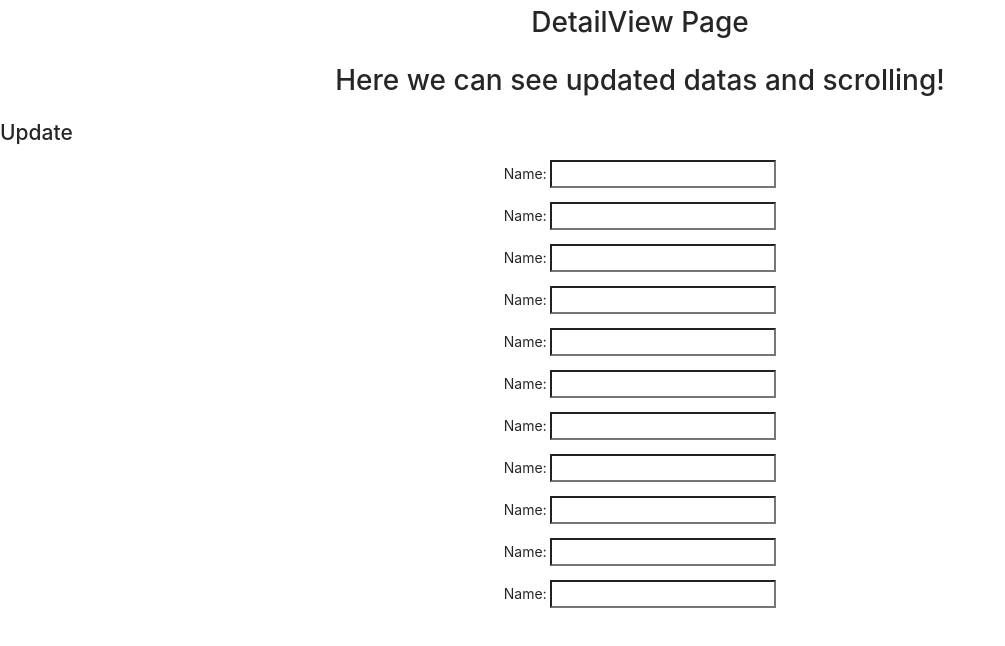
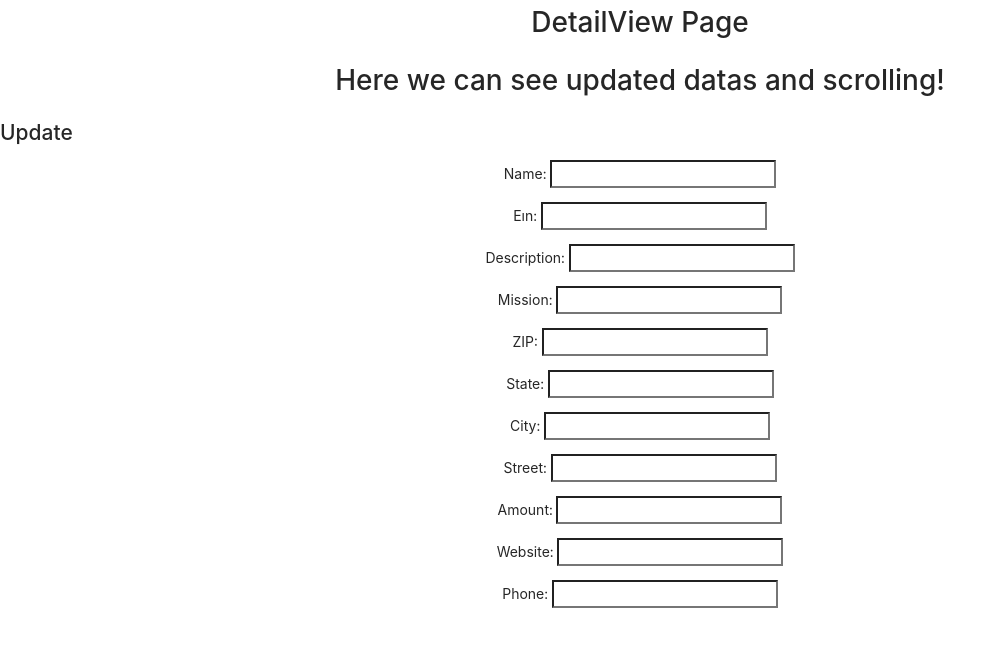
Before and after one commit to petekgithub/fetch-data-mongdb-trytry, a React (Create React App) app: page /detailview in a window 1280 px wide. Shown: the top 646 px of the page, without its empty margins (0-1005 px from the left). Built offline with nearby package versions, Linux system fonts and the light colour scheme; no server answers; what react-auth-kit would draw is missing.

Commit message:
pagination-bar-visible

```diff
--- a/src/components/DataTable/index.tsx
+++ b/src/components/DataTable/index.tsx
@@ -1,11 +1,19 @@
+/* eslint-disable react/prop-types */
 import axios from 'axios';
 import React, { useState, useEffect } from 'react';
 import { MoreOutlined } from '@ant-design/icons';
 import { Button, Dropdown, Table, Menu } from 'antd';
 
+interface DataTableTypes {
+  data: object[];
+  columns: any;
+  actions: any;
+  loading: boolean;
+  //rowKey: any;
+}
 
-
-const DataTable = ({ data = [], columns, actions, loading, rowKey = "_id" }) => {
+//const DataTable = ({ data = [], columns, actions, loading, rowKey = "_id" }: DataTableTypes) => {
+const DataTable = ({ data = [], columns, actions, loading }: DataTableTypes) => {
 
     const pagination = {
         showSizeChanger: true,
@@ -16,7 +24,8 @@ const DataTable = ({ data = [], columns, actions, loading, rowKey = "_id" }) =>
 
     return (
         <div className="DataTable">
-        <Table loading={loading} dataSource={data} rowKey={rowKey} size="middle" pagination={pagination}>
+        {/* <Table loading={loading} dataSource={data} rowKey={rowKey} size="middle" pagination={pagination}> */}
+        <Table loading={loading} dataSource={data} size="middle" pagination={pagination}>
             {columns.map((x:any) => (
             <Table.Column
                 title={x.title}
@@ -33,9 +42,9 @@ const DataTable = ({ data = [], columns, actions, loading, rowKey = "_id" }) =>
           width={80}
           align="center"
           render={(_, x) => (
-            <Dropdown trigger="click" overlay={
+            <Dropdown trigger={["click"]} overlay={
               <Menu>
-                {actions && actions.map(y => (
+                {actions && actions.map((y:any) => (
                   <Menu.Item key={y.text}>
                     <Button block size="small" type="text" icon={y.icon} onClick={() => y.onClick(x)} className="text-left">
                       {y.text}
--- a/src/index.tsx
+++ b/src/index.tsx
@@ -21,6 +21,5 @@ root.render(
           <App />
         </BrowserRouter>
       </AuthProvider >
-
   </React.StrictMode>
 );
--- a/src/views/DetailView/Edit/index.tsx
+++ b/src/views/DetailView/Edit/index.tsx
@@ -30,52 +30,52 @@ const Edit = () => {
                 </label>
             </p>
             <p>
-                 <label>Name: <input type="text" name="EIN"  onChange={changeData}>
+                 <label>Eın: <input type="text" name="EIN"  onChange={changeData}>
                 </input>
                 </label>
             </p>
             <p>
-                <label>Name: <input type="text" name="Description" onChange={changeData}>
+                <label>Description: <input type="text" name="Description" onChange={changeData}>
                 </input>
                 </label>
             </p>
             <p>
-                <label>Name: <input type="text" name="Mission" onChange={changeData}>
+                <label>Mission: <input type="text" name="Mission" onChange={changeData}>
                 </input>
                 </label>
             </p>
             <p>
-                <label>Name: <input type="text" name="ZIP" onChange={changeData}>
+                <label>ZIP: <input type="text" name="ZIP" onChange={changeData}>
                 </input>
                 </label>
             </p>
             <p>
-                <label>Name: <input type="text" name="State" onChange={changeData}>
+                <label>State: <input type="text" name="State" onChange={changeData}>
                 </input>
                 </label>
             </p>
             <p>
-                <label>Name: <input type="text" name="City" onChange={changeData}>
+                <label>City: <input type="text" name="City" onChange={changeData}>
                 </input>
                 </label>
             </p>
             <p>
-                <label>Name: <input type="text" name="Street" onChange={changeData}>
+                <label>Street: <input type="text" name="Street" onChange={changeData}>
                 </input>
                 </label>
             </p>
             <p>
-                <label>Name: <input type="text" name="Amount" onChange={changeData}>
+                <label>Amount: <input type="text" name="Amount" onChange={changeData}>
                 </input>
                 </label>
             </p>
             <p>
-                <label>Name: <input type="text" name="Website" onChange={changeData}>
+                <label>Website: <input type="text" name="Website" onChange={changeData}>
                 </input>
                 </label>
             </p>
             <p>
-                <label>Name: <input type="text" name="Phone" onChange={changeData}>
+                <label>Phone: <input type="text" name="Phone" onChange={changeData}>
                 </input>
                 </label>
             </p>
--- a/src/views/DetailView/index.tsx
+++ b/src/views/DetailView/index.tsx
@@ -23,12 +23,12 @@ const DetailView: React.FC = () => {
 
   return (
     <div className={styles.container}>
-       <h1>DetailView Page</h1>        {/*seperate page in 2 pieces with scss */}
+      <h1>DetailView Page</h1>        {/*seperate page in 2 pieces with scss */}
       <div className={styles.left}>
-          <AllScroll />
+        <AllScroll />
       </div>
       <div className={styles.right}>
-          <Edit />
+        <Edit />
       </div>
     </div>
   )
--- a/src/views/ListView/Filter/Content/index.tsx
+++ b/src/views/ListView/Filter/Content/index.tsx
@@ -14,18 +14,6 @@ const Content = () => {
   const [loading, setLoading] = useState(false);
   const [posts, setPosts] = useState([]);
   const [gridData, setGridData] = useState([]);
-
-
-  useEffect(() => {
-    loadData();
-  }, []);
-
-  const loadData = async () => {
-    setLoading(true);
-    const res = await axios.post('http://localhost:5000/organisations/pagination', {limit:10,id:null});
-    setGridData(res.data);
-    setLoading(false);
-  }
 
 
   const onSearch = () => {
--- a/src/views/ListView/index.tsx
+++ b/src/views/ListView/index.tsx
@@ -1,5 +1,5 @@
 
-import React, { useState } from 'react';
+import React, { useState, useEffect } from 'react';
 import { Link, useNavigate } from 'react-router-dom';
 import DetailView from 'views/DetailView';
 import styles from "./styles.module.scss";
@@ -19,6 +19,21 @@ type ColumnTypes = Exclude<EditableTableProps['columns'], undefined>;
 const ListView: React.FC = () =>{
   const [loading, setLoading] = useState(false);
   const navigate = useNavigate();
+  const [gridData, setGridData] = useState([]);
+
+
+  useEffect(() => {
+    loadData();
+  }, []);
+
+  const loadData = async () => {
+    setLoading(true);
+    const res = await axios.post('http://localhost:5000/organisations/pagination', {limit:10,id:null});
+    setGridData(res.data);
+    setLoading(false);
+  };
+  console.log(gridData);
+
 
   const columns = [
     {
@@ -103,26 +118,30 @@ const ListView: React.FC = () =>{
   ];
 
   const onReset = (id: any) => {
-      ({ url: `http://localhost:5000/organisations/pagination${id}`}).then(() => {
-      message.success("Subscriber answers resetted successfully.");
-    });
+    // ({ url: `http://localhost:5000/organisations/pagination${id}` }.then(() => {
+    //   message.success("Subscriber answers resetted successfully.");
+    // }));
   };
 
   const actions = [
-    { icon: <SyncOutlined />, text: 'Reset Answers', onClick: (x) => onReset(x._id) },
-  ]
-
+    {
+      icon: <SyncOutlined />,
+      text: "Reset Answers",
+      onClick: (x:any) => onReset(x._id),
+    },
+  ];
     return (
       <div className="d-flex a-center mb-10">
         <Filter />
-        <div className="ml-auto">
+        {/* <div className="ml-auto">
           <Link to='/detailview'> <Button> DetailView </Button></Link>
-        </div>
+        </div>  */}
         <DataTable
           columns={columns as ColumnTypes}
-          data={<Filter />}
+          data={[gridData]}
           actions={actions}
           loading={loading}
+        //  rowKey = {}
         />
       </div>
     );
```
